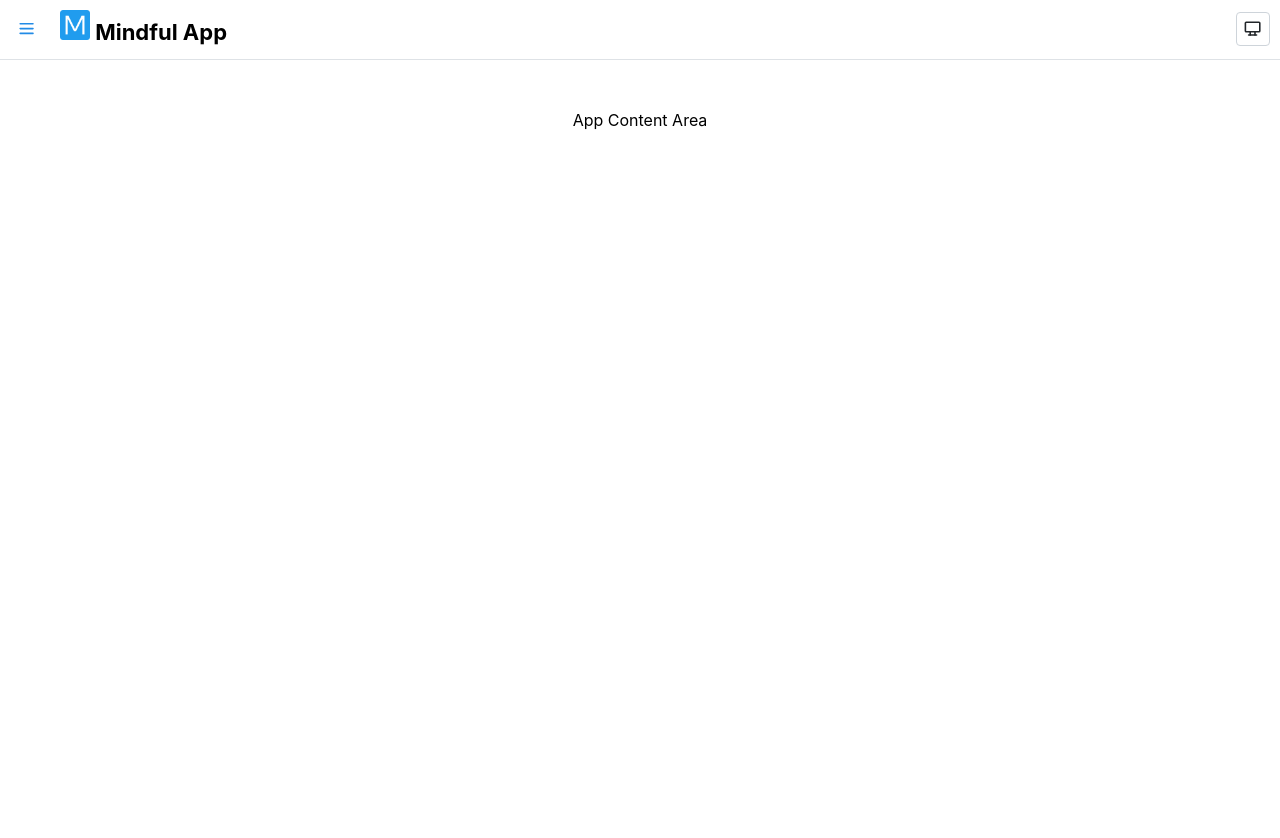
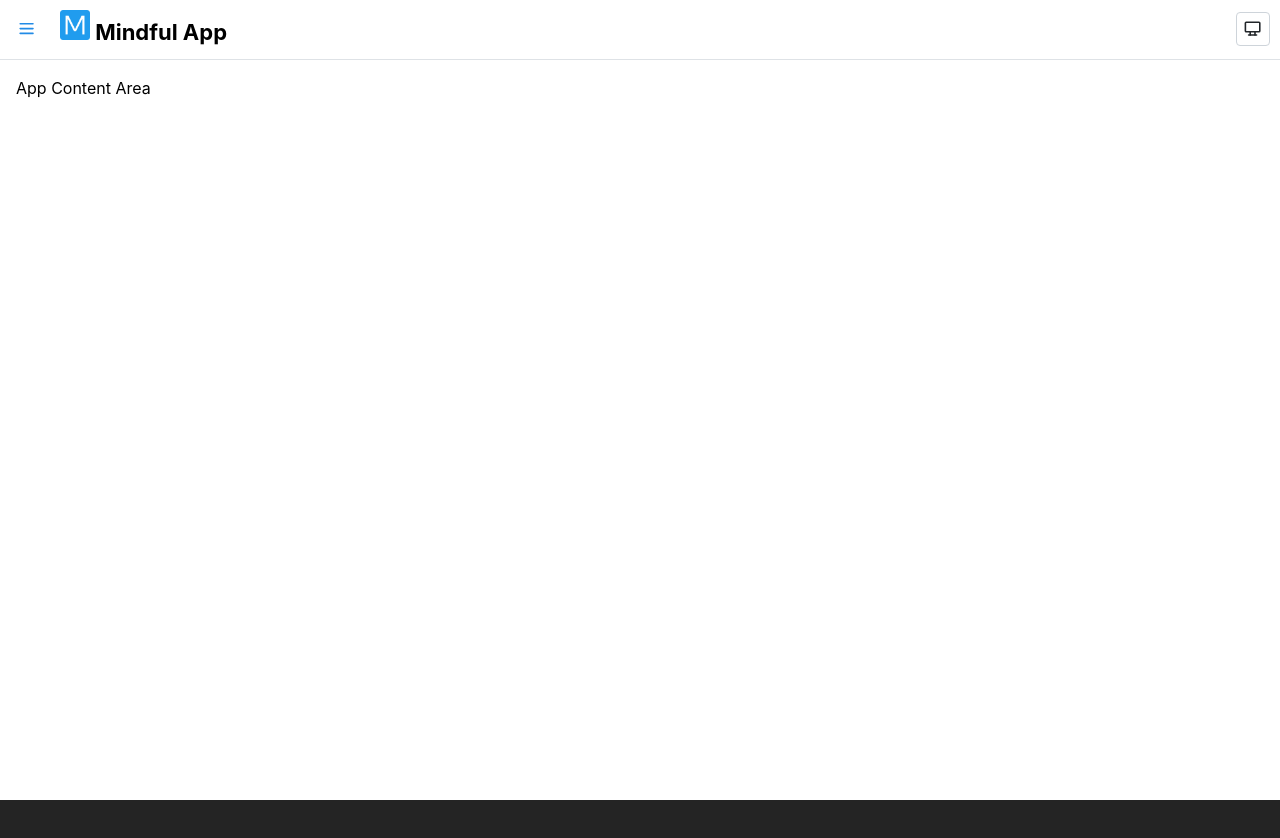
Before and after one commit to cdroulers/mindfulapp-vibed, a React (Vite) app in the folder frontend/: page / in a window 1280 px wide. Shown: the top 838 px of the page. After the commit the page ends 800 px from the top, so only its background shows below. Built offline with nearby package versions, Linux system fonts and the light colour scheme.

Commit message:
Remove useles css

```diff
--- a/frontend/src/index.css
+++ b/frontend/src/index.css
@@ -13,25 +13,3 @@
   -webkit-font-smoothing: antialiased;
   -moz-osx-font-smoothing: grayscale;
 }
-
-body {
-  margin: 0;
-  display: flex;
-  min-width: 320px;
-  min-height: 100vh;
-}
-
-#root {
-  width: 100%;
-  max-width: 1280px;
-  margin: 0 auto;
-  padding: 2rem;
-  text-align: center;
-}
-
-@media (prefers-color-scheme: light) {
-  :root {
-    color: #213547;
-    background-color: #ffffff;
-  }
-}
```
